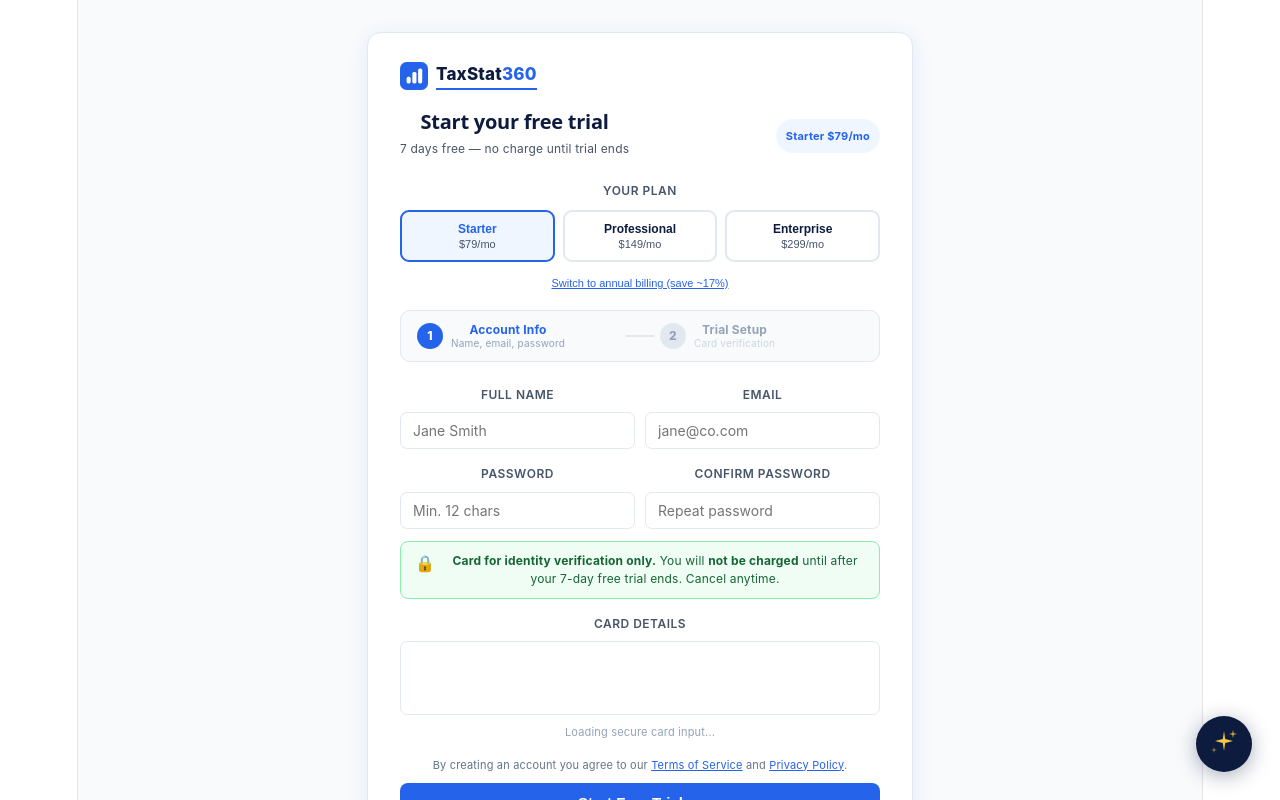
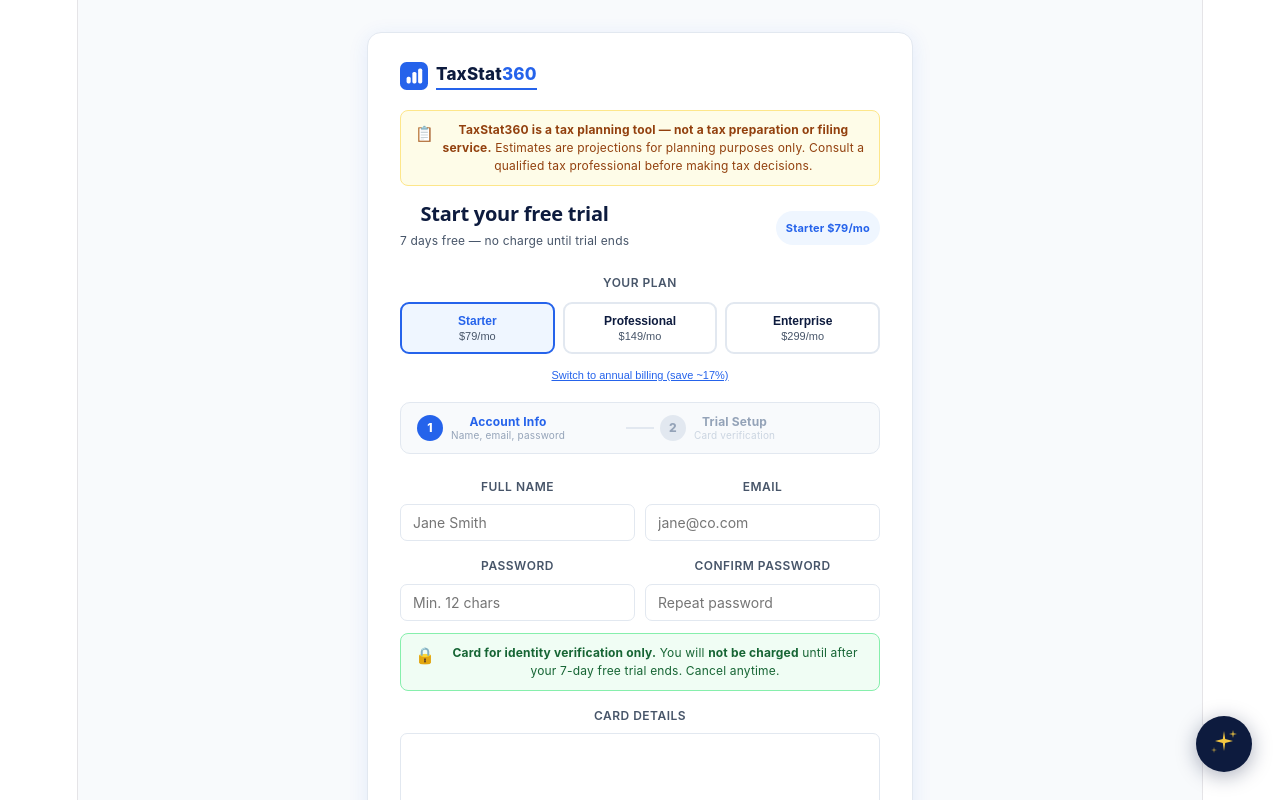
Before and after one commit to natashaverela-speckm/TaxStat360, a React (Vite) app: page /signup in a window 1280 px wide. Shown: the top 800 px of the page. Built offline with nearby package versions, Linux system fonts and the light colour scheme.

Commit message:
Add planning-tool disclaimer in Onboarding component
Added disclaimer about TaxStat360 being a tax planning tool before user account creation.

```diff
--- a/src/Onboarding.jsx
+++ b/src/Onboarding.jsx
@@ -143,6 +143,13 @@ function SignupScreen(){
 
   return(<Page>
     <LOGO/>
+    {/* Planning-tool disclaimer */}
+    <div style={{background:'#fefce8',border:'1px solid #fde68a',borderRadius:8,padding:'10px 14px',marginBottom:16,display:'flex',alignItems:'flex-start',gap:8}}>
+      <span style={{fontSize:15,flexShrink:0}}>📋</span>
+      <span style={{fontSize:12,color:'#92400e',lineHeight:1.5}}>
+        <strong>TaxStat360 is a tax planning tool — not a tax preparation or filing service.</strong>{' '}Estimates are projections for planning purposes only. Consult a qualified tax professional before making tax decisions.
+      </span>
+    </div>
     <div style={{display:'flex',alignItems:'center',justifyContent:'space-between',marginBottom:16}}>
       <div><h2 style={{color:N,fontSize:20,fontWeight:800,margin:0}}>Start your free trial</h2><p style={{color:SL,fontSize:12,margin:'2px 0 0'}}>7 days free — no charge until trial ends</p></div>
       <span style={{background:'#EFF6FF',color:B,fontSize:11,fontWeight:700,padding:'4px 10px',borderRadius:20,whiteSpace:'nowrap'}}>{planLabel}</span>
@@ -328,6 +335,13 @@ function LoginScreen(){
   }
   return(<Page>
     <LOGO/>
+    {/* FIX: Planning-tool disclaimer — must appear before user creates account */}
+    <div style={{background:'#fefce8',border:'1px solid #fde68a',borderRadius:8,padding:'10px 14px',marginBottom:16,display:'flex',alignItems:'flex-start',gap:8}}>
+      <span style={{fontSize:15,flexShrink:0}}>📋</span>
+      <span style={{fontSize:12,color:'#92400e',lineHeight:1.5}}>
+        <strong>TaxStat360 is a tax planning tool — not a tax preparation or filing service.</strong>{' '}Estimates are projections for planning purposes only. Always consult a qualified tax professional before making tax decisions.
+      </span>
+    </div>
     <h2 style={{color:N,fontSize:20,fontWeight:800,margin:'0 0 4px'}}>Welcome back</h2>
     <p style={{color:SL,fontSize:12,margin:'0 0 20px'}}>Sign in to your TaxStat360 account</p>
     <form onSubmit={submit}>
```
